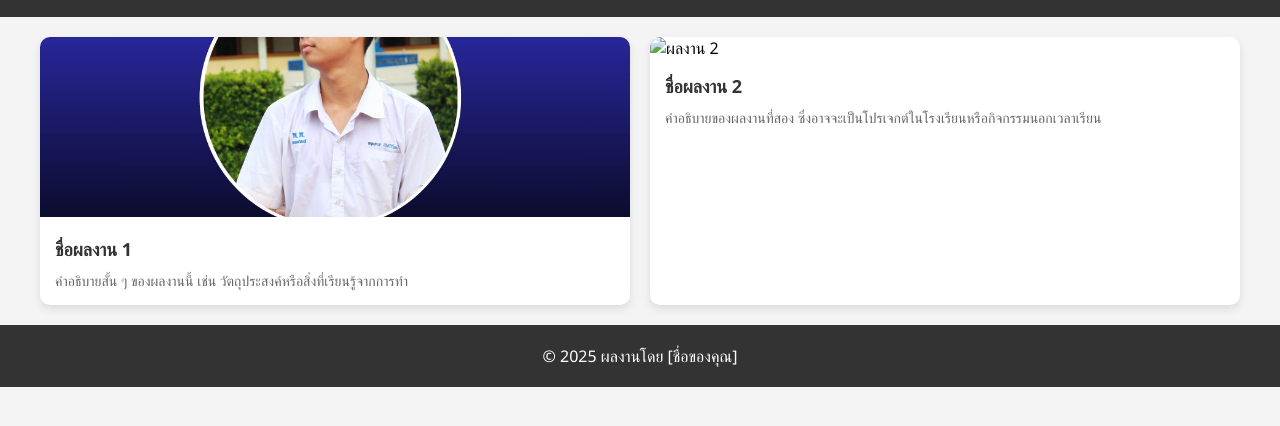
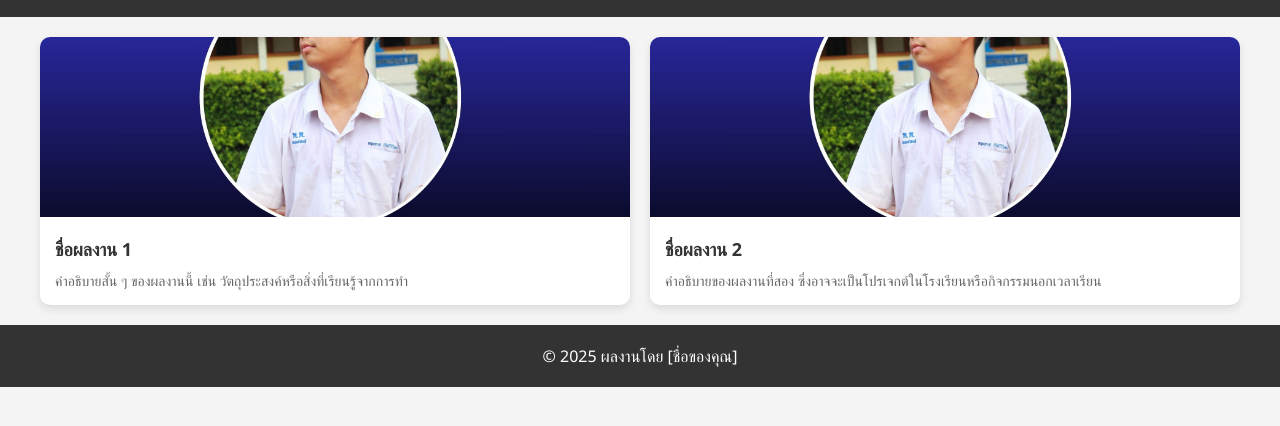
Before and after one commit to Couragep13/my-certificates, a plain HTML site: page index.html in a window 1280 px wide. Shown: the part 66-492 px from the top of the page. Drawn offline with Linux system fonts and the light colour scheme.

Commit message:
Update index.html

```diff
--- a/index.html
+++ b/index.html
@@ -82,7 +82,7 @@
 
     <!-- ตัวอย่างผลงาน 2 -->
     <div class="card">
-        <img src="images/work2.jpg" alt="ผลงาน 2">
+        <img src="intro.jpg" alt="ผลงาน 2">
         <div class="card-body">
             <div class="card-title">ชื่อผลงาน 2</div>
             <div class="card-description">คำอธิบายของผลงานที่สอง ซึ่งอาจจะเป็นโปรเจกต์ในโรงเรียนหรือกิจกรรมนอกเวลาเรียน</div>
```
